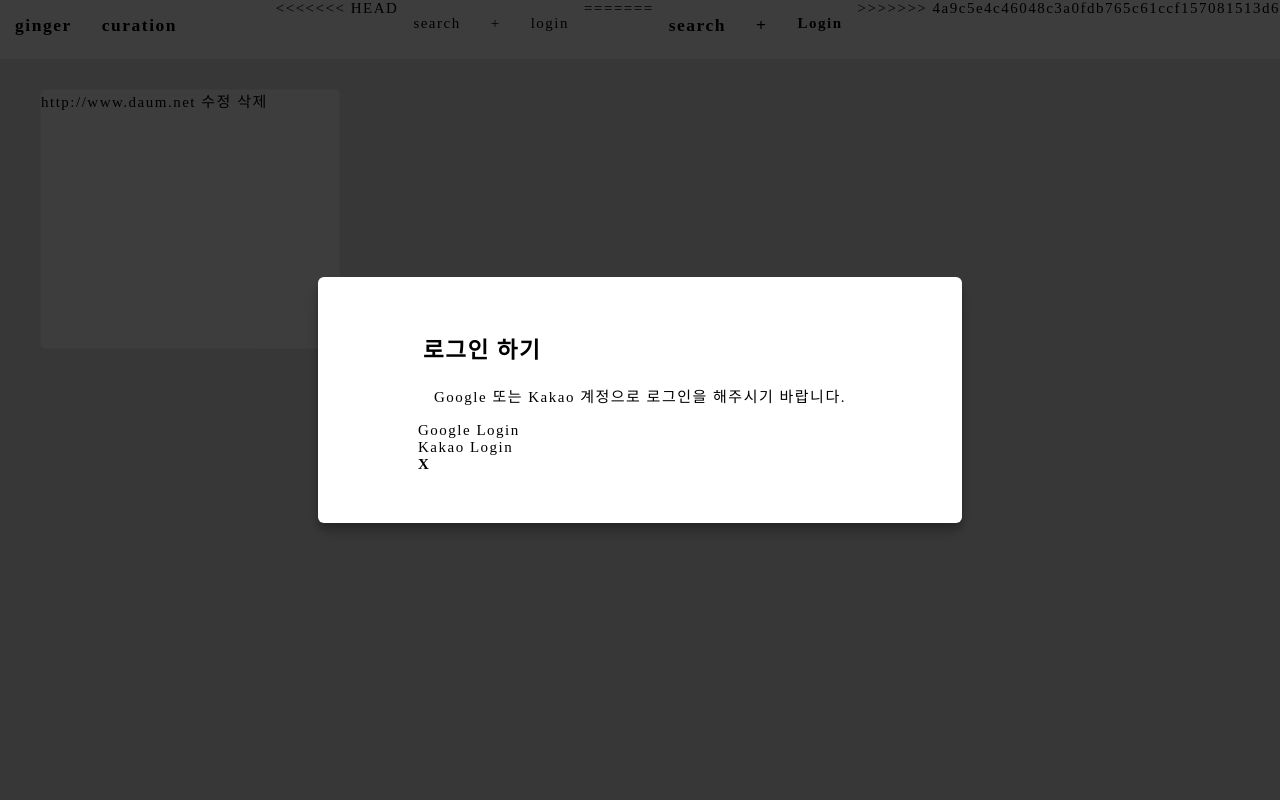
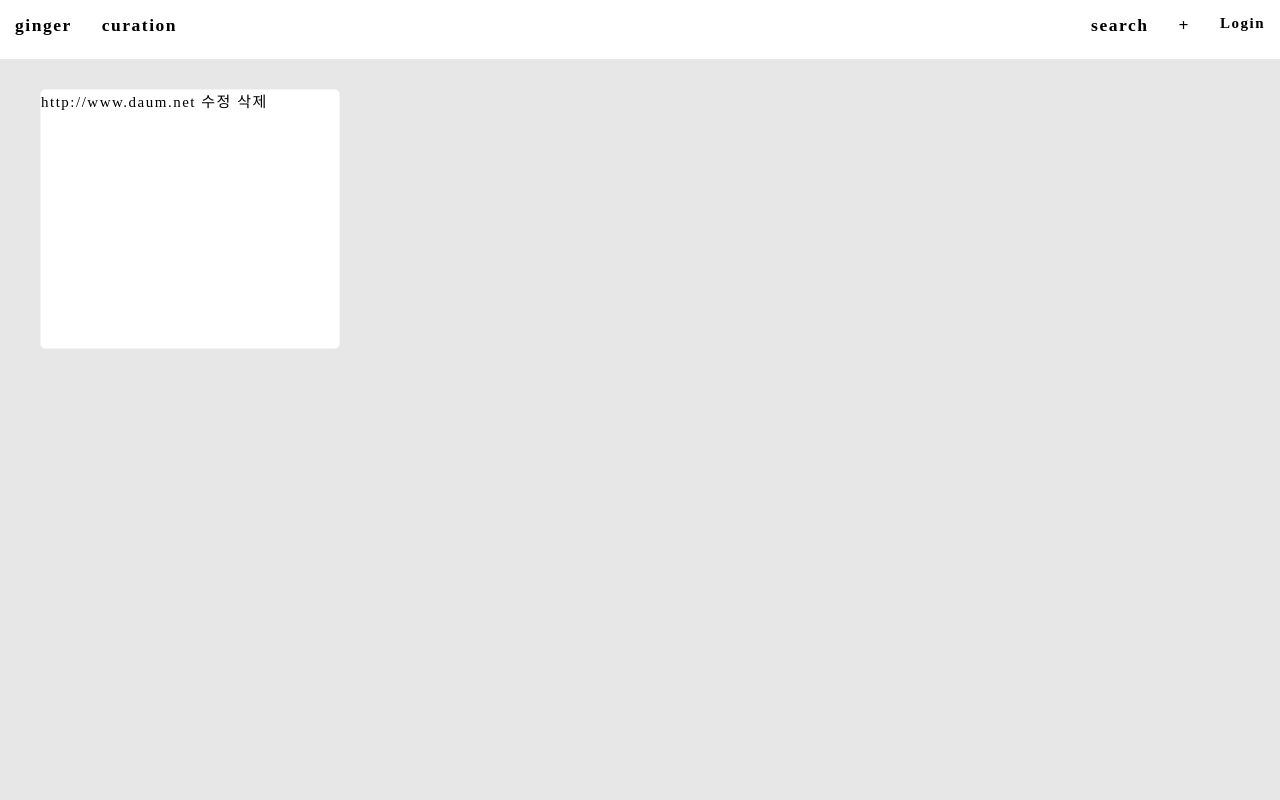
Before and after one commit to funforwook/gingerproject, a Django app: page / in a window 1280 px wide. Run offline with Django 3.2, Linux system fonts and the light colour scheme; data comes from the database, SQL or seed files in the repository; some libraries are stand-ins or nearby versions.

Commit message:
seunghye crud

```diff
--- a/basestatic/css/base.css
+++ b/basestatic/css/base.css
@@ -103,16 +103,8 @@
     margin: 0.5rem;
     flex-direction: row;
     flex-wrap: nowrap;
-<<<<<<< HEAD
-    overflow: auto; */
+    overflow: auto;
     cursor: pointer;
-}
-
-.show{
-    display: block;
-}
-=======
-    overflow: auto;
 }
 
 h3{
@@ -163,13 +155,14 @@
     text-align: left    ;
     border-radius: 6px;
     box-shadow: 0 10px 20px rgba(0,0,0,0.20), 0 6px 6px rgba(0, 0, 0, 0.20);
+}
 
 h1 {
     margin:0;
-    padding: 5px;
+    padding:5px;
 }
+
 .hidden {
     display: none;
 }
 .modal_text { padding: 16px; }
->>>>>>> 4a9c5e4c46048c3a0fdb765c61ccf157081513d6
--- a/blog/templates/add_cont.html
+++ b/blog/templates/add_cont.html
@@ -11,10 +11,8 @@
     {% for i in all_add %} <!--one_add은여기서지정,all_add는뷰에서지정-->
         <li class="thumb_cont" >
             <a href="{{i.link}}" target="_blank">{{i.link}}</a>
-            <!--<a href="{% url 'update' i.id %}" class="btn_midf">수정</a>-->
             <a href="{% url 'update' i.id %}">수정</a>
             <a href="{% url 'delete' i.id %}" class="btn_dele">삭제</a>
-            <!--{{ i.link | urlize }}-->
         </li>
         <!--{% if detail_add.author == user %}-->
         <!-- {% endif %} -->
--- a/blog/views.py
+++ b/blog/views.py
@@ -33,6 +33,9 @@
 
 def update(request, add_id):
     context= dict()
+    all_add = Add.objects.all()
+    context['all_add'] = all_add
+    context['add_id']= add_id
     if request.method == "POST":
         temp_form = AddForms(request.POST,instance=Add.objects.get(id = add_id))
         if temp_form.is_valid():
--- a/templates/base.html
+++ b/templates/base.html
@@ -37,12 +37,6 @@
     </div>
 
     <div class = 'right_gnb_nav'>
-<<<<<<< HEAD
-      <div class = 'nav_search'>search</div>
-      <div class = 'nav_add' onclick="show_modal()"><span >+</span></div>
-      <div class = 'nav_login'>login</div>
-      <!-- <div class = 'nav_mypage' a href="#">mypage</div> -->
-=======
 
       <div class = 'nav_search'>
         <a href="#">
@@ -87,7 +81,6 @@
          </div>
         </div>
       </div>
->>>>>>> 4a9c5e4c46048c3a0fdb765c61ccf157081513d6
     </div>
 
       {% endif %}
```
